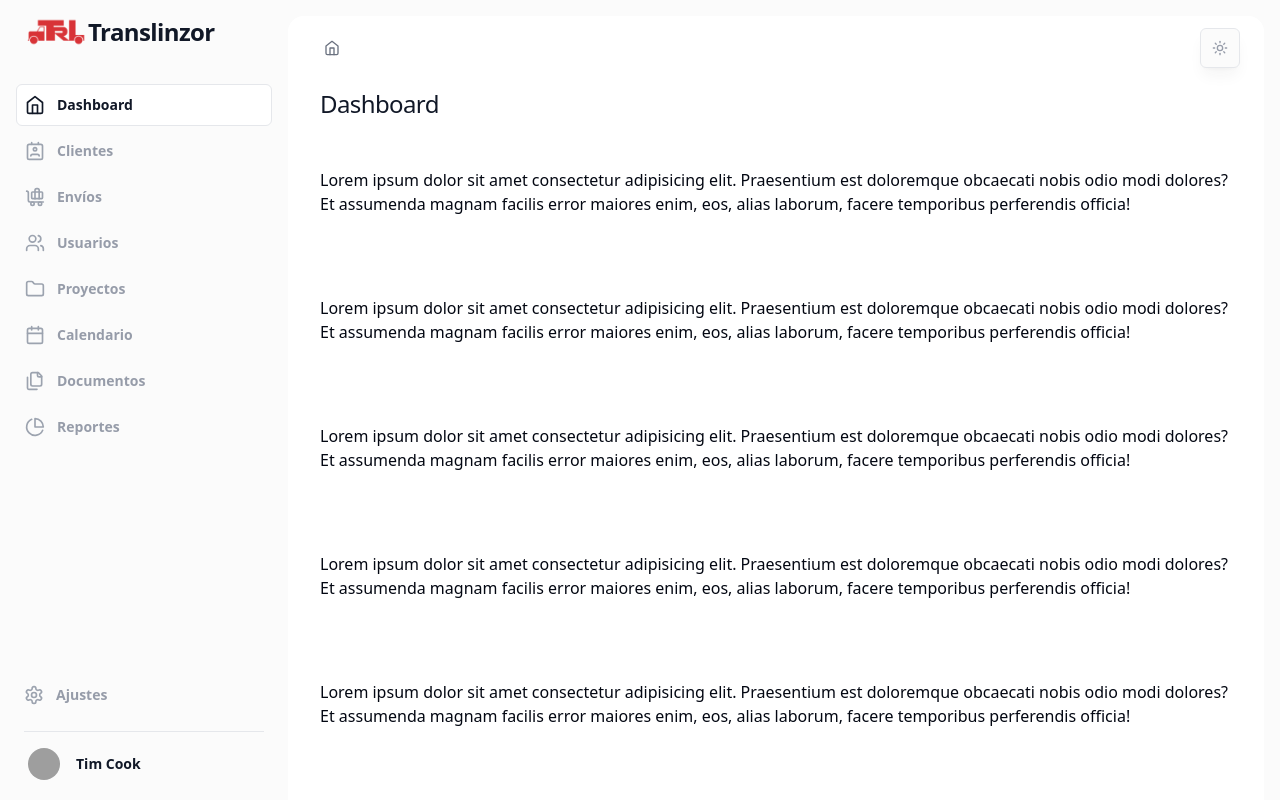
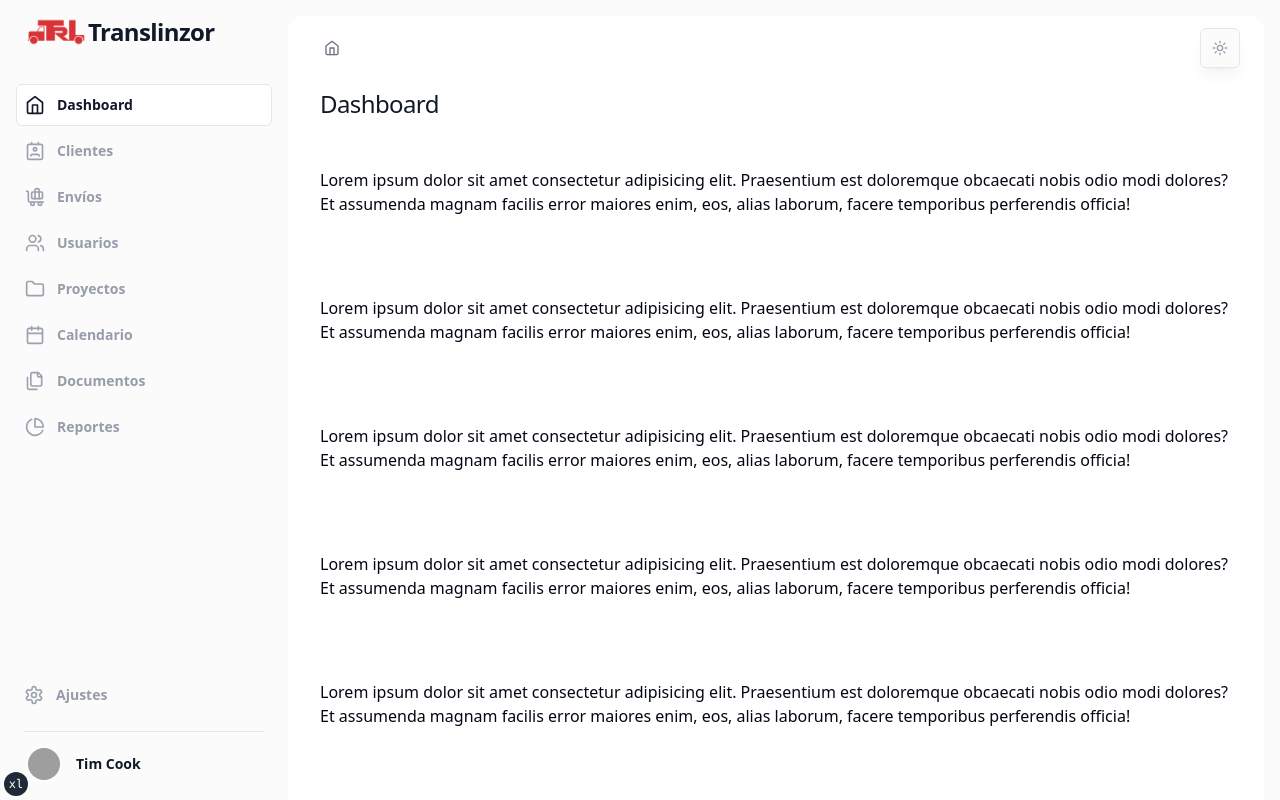
Before and after one commit to paolorossig/translinzor, a Next.js app: page / in a window 1280 px wide. Shown: the top 800 px of the page. Built offline with nearby package versions, Linux system fonts and the light colour scheme; grey boxes are pictures that could not be loaded.

Commit message:
feat: add tailwind indicator

```diff
--- a/src/app/layout.tsx
+++ b/src/app/layout.tsx
@@ -1,4 +1,6 @@
 import type { Metadata } from 'next'
+
+import { TailwindIndicator } from '@/components/tailwind-indicator'
 
 import Providers from './providers'
 
@@ -20,7 +22,10 @@
   return (
     <html lang="es" suppressHydrationWarning className="h-full">
       <body className="h-full antialiased">
-        <Providers>{children}</Providers>
+        <Providers>
+          {children}
+          <TailwindIndicator />
+        </Providers>
       </body>
     </html>
   )
--- /dev/null
+++ b/src/components/tailwind-indicator.tsx
@@ -0,0 +1,16 @@
+export function TailwindIndicator() {
+  if (process.env.NODE_ENV === 'production') return null
+
+  return (
+    <div className="fixed bottom-1 left-1 z-50 flex h-6 w-6 items-center justify-center rounded-full bg-gray-800 p-3 font-mono text-xs text-white">
+      <div className="block sm:hidden">xs</div>
+      <div className="hidden sm:block md:hidden lg:hidden xl:hidden 2xl:hidden">
+        sm
+      </div>
+      <div className="hidden md:block lg:hidden xl:hidden 2xl:hidden">md</div>
+      <div className="hidden lg:block xl:hidden 2xl:hidden">lg</div>
+      <div className="hidden xl:block 2xl:hidden">xl</div>
+      <div className="hidden 2xl:block">2xl</div>
+    </div>
+  )
+}
```
